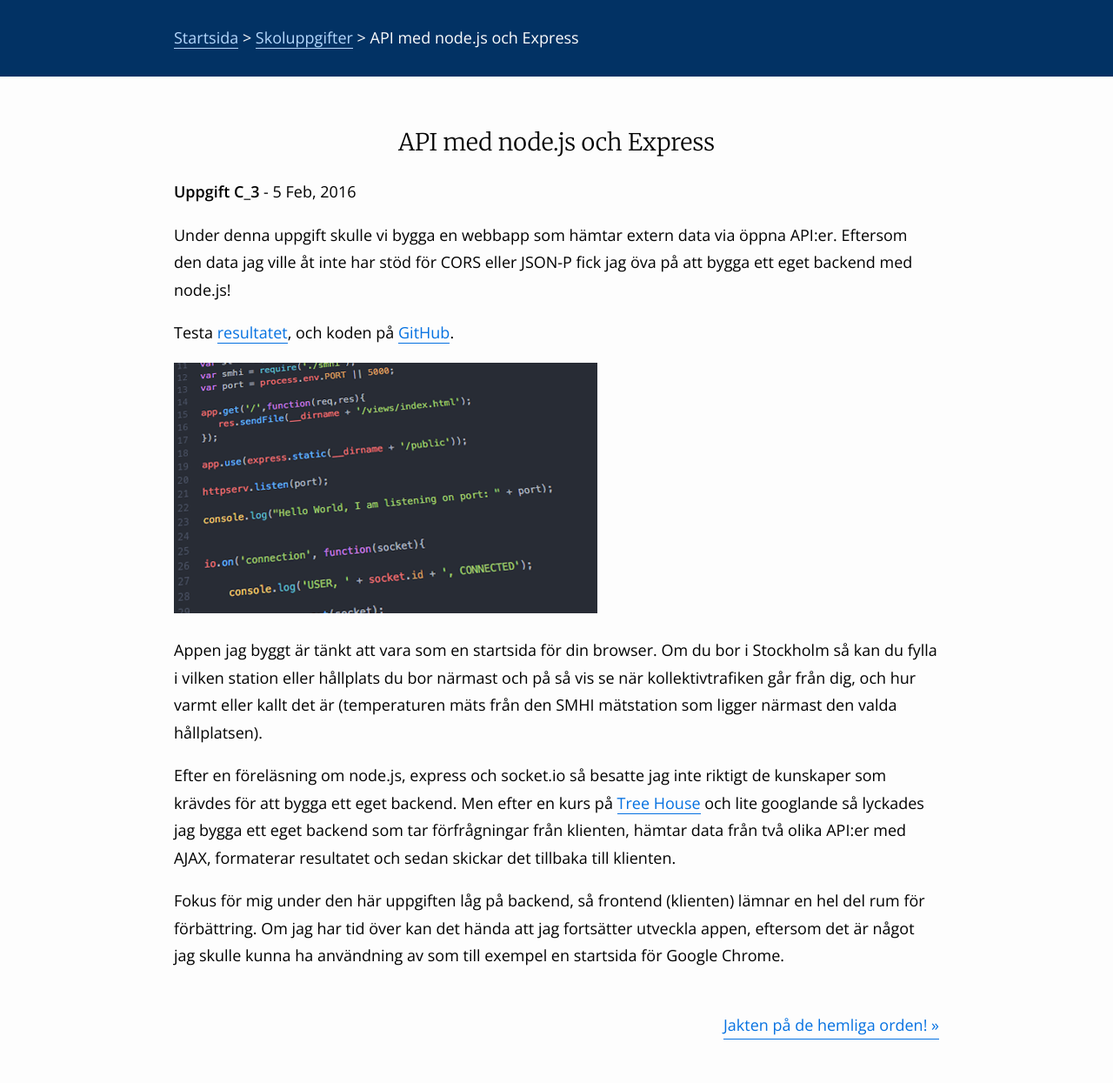
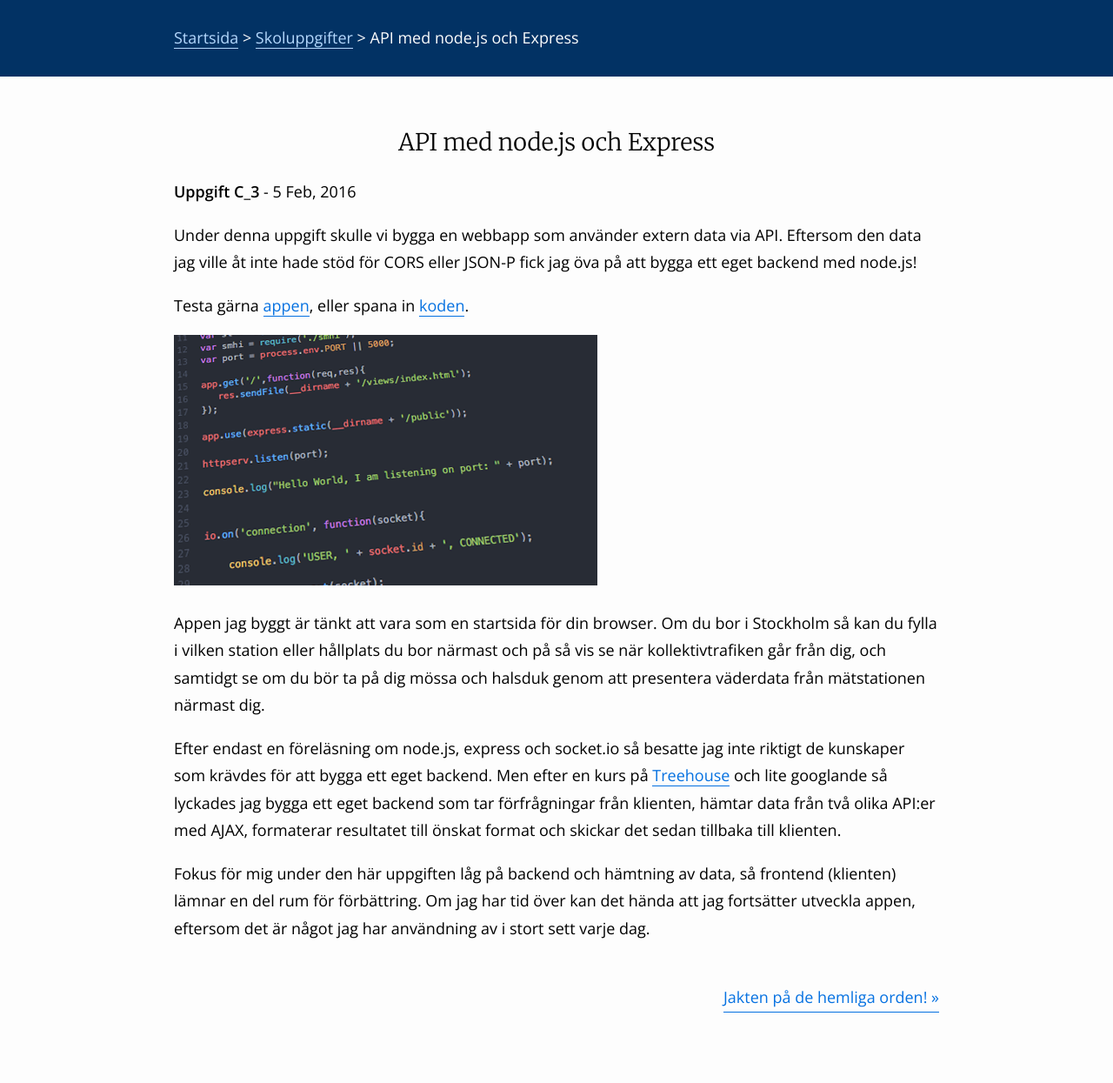
Before and after one commit to Jarnehall/jarnehall.github.io, a Jekyll site: the page built from _posts/2016-02-05-api-med-nodejs-och-express.md, in a window 1280 px wide. Shown: the whole page at 87% size. Built offline with Jekyll 4.4.1, drawn with Linux system fonts in a browser that asks for light colours; comment, search, counter and statistics services are not loaded; after the commit the page ends 1214 px from its top, so only the background shows below that.

Commit message:
fixed gramar in blog posts

```diff
--- a/_posts/2016-02-05-api-med-nodejs-och-express.md
+++ b/_posts/2016-02-05-api-med-nodejs-och-express.md
@@ -3,14 +3,14 @@ title:  "API med node.js och Express"
 assignment: "Uppgift C_3"
 ---
 
-Under denna uppgift skulle vi bygga en webbapp som hämtar extern data via öppna API:er. Eftersom den data jag ville åt inte har stöd för CORS eller JSON-P fick jag öva på att bygga ett eget backend med node.js!<!--more-->
+Under denna uppgift skulle vi bygga en webbapp som använder extern data via API. Eftersom den data jag ville åt inte hade stöd för CORS eller JSON-P fick jag öva på att bygga ett eget backend med node.js!<!--more-->
 
-Testa [resultatet](http://the-splash.herokuapp.com){:target="_blank"}, och koden på [GitHub](https://github.com/jarnehall/the-splash){:target="_blank"}.
+Testa gärna [appen](http://the-splash.herokuapp.com){:target="_blank"}, eller spana in [koden](https://github.com/jarnehall/the-splash){:target="_blank"}.
 
 ![Node.js kod]({{ site.baseurl }}/img/the-splash-code.png)
 
-Appen jag byggt är tänkt att vara som en startsida för din browser. Om du bor i Stockholm så kan du fylla i vilken station eller hållplats du bor närmast och på så vis se när kollektivtrafiken går från dig, och hur varmt eller kallt det är (temperaturen mäts från den SMHI mätstation som ligger närmast den valda hållplatsen).
+Appen jag byggt är tänkt att vara som en startsida för din browser. Om du bor i Stockholm så kan du fylla i vilken station eller hållplats du bor närmast och på så vis se när kollektivtrafiken går från dig, och samtidgt se om du bör ta på dig mössa och halsduk genom att presentera väderdata från mätstationen närmast dig.
 
-Efter en föreläsning om node.js, express och socket.io så besatte jag inte riktigt de kunskaper som krävdes för att bygga ett eget backend. Men efter en kurs på [Tree House](http://teamtreehouse.com){:target="_blank"} och lite googlande så lyckades jag bygga ett eget backend som tar förfrågningar från klienten, hämtar data från två olika API:er med AJAX, formaterar resultatet och sedan skickar det tillbaka till klienten.
+Efter endast en föreläsning om node.js, express och socket.io så besatte jag inte riktigt de kunskaper som krävdes för att bygga ett eget backend. Men efter en kurs på [Treehouse](http://teamtreehouse.com){:target="_blank"} och lite googlande så lyckades jag bygga ett eget backend som tar förfrågningar från klienten, hämtar data från två olika API:er med AJAX, formaterar resultatet till önskat format och skickar det sedan tillbaka till klienten.
 
-Fokus för mig under den här uppgiften låg på backend, så frontend (klienten) lämnar en hel del rum för förbättring. Om jag har tid över kan det hända att jag fortsätter utveckla appen, eftersom det är något jag skulle kunna ha användning av som till exempel en startsida för Google Chrome.
+Fokus för mig under den här uppgiften låg på backend och hämtning av data, så frontend (klienten) lämnar en del rum för förbättring. Om jag har tid över kan det hända att jag fortsätter utveckla appen, eftersom det är något jag har användning av i stort sett varje dag.
```
Also changed, not shown: _posts/2015-12-27-fa-det-gjort-med-webbappen-to-do.md (+2 -2 lines).
